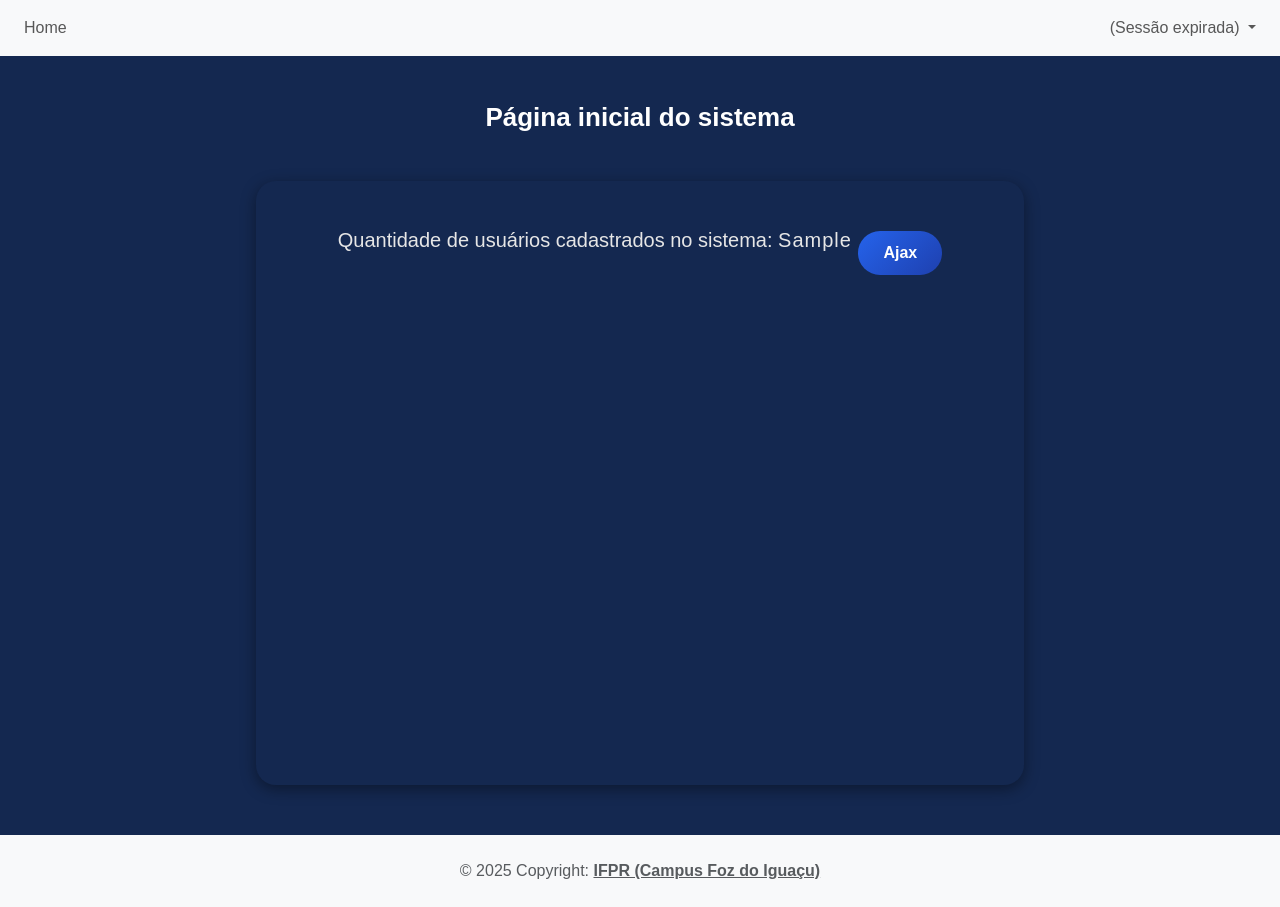
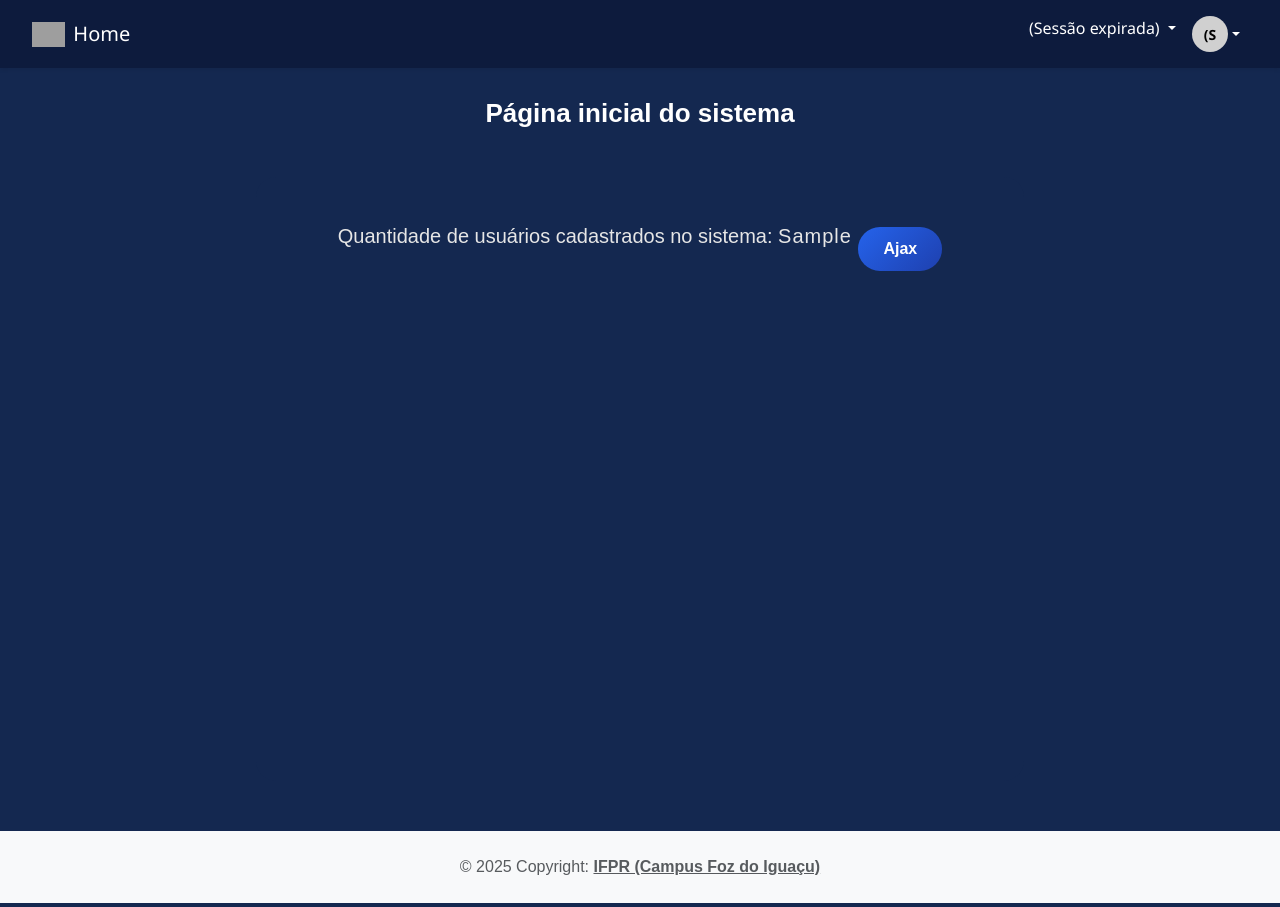
Before and after one commit to IfstarsIFPR/Aplicacao, a PHP site: template app/view/home/homeProfessor.php in a window 1280 px wide. Run offline with PHP 8.4, Linux system fonts and the light colour scheme; the template is opened without the code that fills it: most values are stand-ins (such as "Sample title", 1, 10 or a date in 2020); grey boxes are pictures that could not be loaded.

Commit message:
css do menu

```diff
--- a/app/view/css/homeProfessor.css
+++ b/app/view/css/homeProfessor.css
@@ -1,5 +1,5 @@
 body {
-    background-color: #142850; /* azul escuro */
+    background-color: #142850;
     font-family: 'Arial', sans-serif;
     color: #f1f1f1; /* texto claro */
     margin: 0;
@@ -22,7 +22,6 @@ h3.text-center {
     border-radius: 20px;
     width: 60%;
     margin: 40px auto;
-    box-shadow: 0px 4px 15px rgba(0,0,0,0.4);
     text-align: center;
 }
 
--- a/app/view/css/menu.css
+++ b/app/view/css/menu.css
@@ -1,70 +1,61 @@
-/* ===== RESET ===== */
-* {
-    margin: 0;
-    padding: 0;
-    box-sizing: border-box;
+/* ====== NAVBAR CUSTOM ====== */
+.navbar-custom {
+  background-color: #0d1b3d !important; /* Azul escuro */
+  padding: 8px 20px;
+  font-family: 'Segoe UI', sans-serif;
 }
 
-/* ===== NAVBAR ===== */
-.navbar-custom {
-    display: flex;
-    justify-content: space-between;
-    align-items: center;
-    background-color: #4a90e2; /* Azul claro */
-    color: #fff;
-    padding: 10px 25px;
-    font-family: Arial, sans-serif;
+/* ====== LOGO ====== */
+.navbar-logo {
+  height: 25px;
 }
 
-/* LADO ESQUERDO */
-.navbar-left {
-    display: flex;
-    align-items: center;
-    gap: 20px;
+/* ====== LINKS ====== */
+.navbar-custom .nav-link {
+  color: #fff !important;
+  transition: color 0.3s ease;
+  font-weight: 500;
 }
 
-/* LINKS */
-.navbar-left .nav-link {
-    color: #fff;
-    text-decoration: none;
-    font-size: 15px;
-    transition: color 0.3s;
+.navbar-custom .nav-link:hover {
+  color: #cdd8f4 !important;
 }
 
-.navbar-left .nav-link:hover {
-    color: #a3c4ff;
+/* ====== DROPDOWN ====== */
+.dropdown-menu {
+  background-color: #fff;
+  border: none;
+  border-radius: 8px;
+  box-shadow: 0 2px 8px rgba(0,0,0,0.1);
 }
 
-/* ÍCONES */
-.navbar-left i,
-.navbar-right i {
-    font-size: 18px;
-    color: #fff;
+.dropdown-item:hover {
+  background-color: #f0f4ff;
 }
 
-/* LADO DIREITO */
-.navbar-right {
-    display: flex;
-    align-items: center;
-    gap: 10px;
-    font-size: 15px;
+/* ====== AVATAR ====== */
+.user-avatar {
+  width: 36px;
+  height: 36px;
+  background-color: #d0d0d0;
+  color: #000;
+  font-weight: bold;
+  display: flex;
+  align-items: center;
+  justify-content: center;
+  border-radius: 50%;
+  font-size: 14px;
 }
 
-/* PAPEL DO USUÁRIO */
-.user-role {
-    font-weight: 500;
+/* ====== ICONE ====== */
+.navbar-custom i {
+  font-size: 18px;
+  color: #fff;
 }
 
-/* AVATAR */
-.user-avatar {
-    width: 34px;
-    height: 34px;
-    background-color: #b2b8c3;
-    color: #0b1f4d;
-    border-radius: 50%;
-    display: flex;
-    align-items: center;
-    justify-content: center;
-    font-weight: bold;
+/* ====== RESPONSIVIDADE ====== */
+@media (max-width: 992px) {
+  .navbar-brand span {
     font-size: 14px;
+  }
 }
--- a/app/view/css/perfil.css
+++ b/app/view/css/perfil.css
@@ -1,5 +1,5 @@
 body {
-    background-color: #0d1b3d;
+    background-color: #142850;
     color: #fff;
 }
 
--- a/app/view/include/menu.php
+++ b/app/view/include/menu.php
@@ -21,90 +21,98 @@ if (isset($_SESSION[SESSAO_USUARIO_TIPO])) {
 ?>
 <link rel="stylesheet" href="<?= BASEURL ?>/view/css/menu.css">
 
-<nav class="navbar navbar-expand-md bg-light px-3 mb-3">
-    <button class="navbar-toggler" type="button"
-        data-bs-toggle="collapse" data-bs-target="#navSite">
+<nav class="navbar navbar-expand-lg navbar-dark navbar-custom shadow-sm">
+  <div class="container-fluid">
+
+    <!-- Logo -->
+    <a class="navbar-brand d-flex align-items-center" href="<?= HOME_PAGE ?>">
+      <img src="<?= BASEURL ?>/view/img/logoStars.php" alt="Logo" class="navbar-logo me-2">
+      <span>Home</span>
+    </a>
+
+
+    <button class="navbar-toggler" type="button" data-bs-toggle="collapse"
+      data-bs-target="#navbarSupportedContent" aria-controls="navbarSupportedContent"
+      aria-expanded="false" aria-label="Toggle navigation">
       <span class="navbar-toggler-icon"></span>
     </button>
 
+    <!-- Conteúdo do menu -->
     <div class="collapse navbar-collapse" id="navSite">
-        <ul class="navbar-nav mr-auto">
-            <li class="nav-item active">
-                <a class="nav-link" href="<?= HOME_PAGE ?>">Home</a>
-            </li>
-
+      <ul class="navbar-nav me-auto mb-2 mb-lg-0">
         <?php if ($isAdmin): ?>
           <li class="nav-item dropdown">
-                    <a class="nav-link dropdown-toggle" href="#" id="navbarDropdown"
-                        data-bs-toggle="dropdown">
+            <a class="nav-link dropdown-toggle" href="#" id="dropdownCadastros" role="button"
+              data-bs-toggle="dropdown" aria-expanded="false">
               Cadastros
             </a>
-                    <div class="dropdown-menu" >
-                        <a class="dropdown-item"
-                            href="<?= BASEURL . '/controller/UsuarioController.php?action=list' ?>">Usuários</a>
-                        <a class="dropdown-item"
-                            href="<?= BASEURL . '/controller/UsuarioController.php?action=create' ?>">Outro cadastro</a>
-                    </div>
+            <ul class="dropdown-menu" aria-labelledby="dropdownCadastros">
+              <li><a class="dropdown-item"
+                    href="<?= BASEURL . '/controller/UsuarioController.php?action=list' ?>">Usuários</a></li>
+              <li><a class="dropdown-item"
+                     href="<?= BASEURL . '/controller/UsuarioController.php?action=create' ?>">Outro cadastro</a></li>
+            </ul>
           </li>
 
           <li class="nav-item dropdown">
-                    <a class="nav-link dropdown-toggle" href="#" id="navbarDropdown"
-                        data-bs-toggle="dropdown">
+            <a class="nav-link dropdown-toggle" href="#" id="dropdownCursos" role="button"
+              data-bs-toggle="dropdown" aria-expanded="false">
               Gerenciar Cursos
             </a>
-                    <div class="dropdown-menu">
-                        <a class="dropdown-item"
-                            href="<?= BASEURL . '/controller/CursoController.php?action=list' ?>">Cursos</a>
-                        <a class="dropdown-item"
-                            href="<?= BASEURL . '/controller/CursoController.php?action=create' ?>">Adicionar curso</a>
-                    </div>
+            <ul class="dropdown-menu" aria-labelledby="dropdownCursos">
+              <li><a class="dropdown-item"
+                     href="<?= BASEURL . '/controller/CursoController.php?action=list' ?>">Cursos</a></li>
+              <li><a class="dropdown-item"
+                     href="<?= BASEURL . '/controller/CursoController.php?action=create' ?>">Adicionar curso</a></li>
+            </ul>
           </li>
 
           <li class="nav-item dropdown">
-                    <a class="nav-link dropdown-toggle" href="#" id="navbarDropdown"
-                        data-bs-toggle="dropdown">
+            <a class="nav-link dropdown-toggle" href="#" id="dropdownDisciplinas" role="button"
+              data-bs-toggle="dropdown" aria-expanded="false">
               Gerenciar Disciplinas
             </a>
-                    <div class="dropdown-menu">
-                        <a class="dropdown-item"
-                            href="<?= BASEURL . '/controller/DisciplinaController.php?action=list' ?>">Disciplinas</a>
-                        <a class="dropdown-item"
-                            href="<?= BASEURL . '/controller/DisciplinaController.php?action=create' ?>">Adicionar disciplina</a>
-                    </div>
+            <ul class="dropdown-menu" aria-labelledby="dropdownDisciplinas">
+              <li><a class="dropdown-item"
+                     href="<?= BASEURL . '/controller/DisciplinaController.php?action=list' ?>">Disciplinas</a></li>
+              <li><a class="dropdown-item"
+                     href="<?= BASEURL . '/controller/DisciplinaController.php?action=create' ?>">Adicionar disciplina</a></li>
+            </ul>
           </li>
         <?php endif; ?>
 
         <?php if ($isAluno): ?>
           <li class="nav-item">
-                    <a class="nav-link" href="" > Minhas Turmas </a>
-                </li>
+             <a class="nav-link" href="#">Minhas Turmas</a></li>
           <li class="nav-item">
-                    <a class="nav-link" href="" >Minhas Avaliações</a>
-                </li>
+             <a class="nav-link" href="#">Minhas Avaliações</a></li>
         <?php endif; ?>
 
-
         <?php if ($isProfessor): ?>
-                <li class="nav-item">
-                    <a class="nav-link" href="" > Minhas Disciplinas </a>
-                </li>
+          <li class="nav-item"><a class="nav-link" href="#">Minhas Disciplinas</a></li>
         <?php endif; ?>
 
     </ul>
-
  <ul class="navbar-nav ms-auto mr-3">
             <li class="nav-item dropdown">
                 <a class="nav-link dropdown-toggle" href="#" id="navbarUsuario"
                     data-bs-toggle="dropdown">
                     <?= $nome ?>
                 </a>
-
-                <div class="dropdown-menu">
-                    <a class="dropdown-item"
-                        href="<?= BASEURL . '/controller/PerfilController.php?action=view' ?>">Perfil</a>
-                    <a class="dropdown-item" href="<?= LOGOUT_PAGE ?>">Sair</a>
-                </div>
+        </li>
+        <li class="nav-item dropdown">
+          <a class="nav-link dropdown-toggle d-flex align-items-center" href="#" id="navbarUsuario"
+            role="button" data-bs-toggle="dropdown" aria-expanded="false">
+            <div class="user-avatar"><?= strtoupper(substr($nome, 0, 2)) ?></div>
+          </a>
+          <ul class="dropdown-menu dropdown-menu-end" aria-labelledby="navbarUsuario">
+            <li><a class="dropdown-item" href="<?= BASEURL . '/controller/PerfilController.php?action=view' ?>">Perfil</a></li>
+            <li><hr class="dropdown-divider"></li>
+            <li><a class="dropdown-item text-danger" href="<?= LOGOUT_PAGE ?>">Sair</a></li>
+          </ul>
         </li>
       </ul>
+
+    </div>
   </div>
 </nav>
```
Also changed, not shown: app/view/include/menu copy.php (added, +110 -0 lines). Lines whose indentation alone changed are shown as unchanged.
